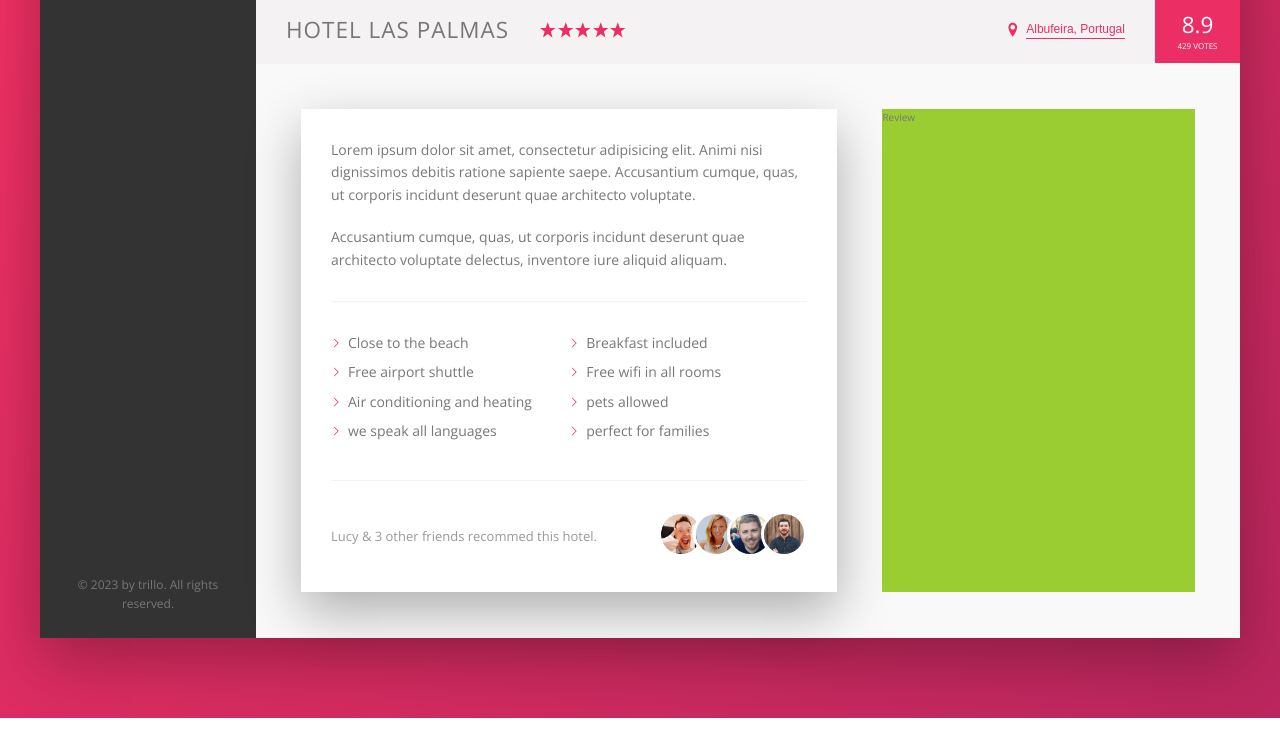
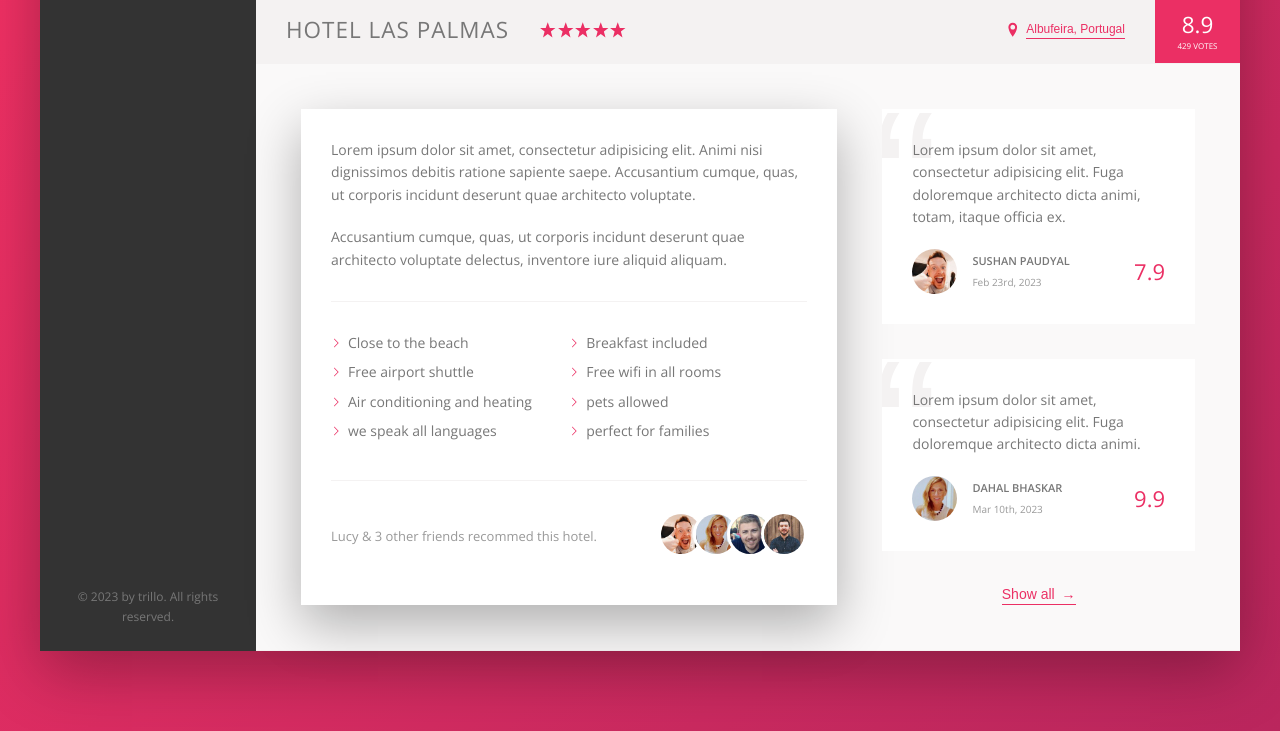
Before and after one commit to developwithsushan/Trillo-Project, a website: page index.html in a window 1280 px wide. Shown: the part 538-1269 px from the top of the page. Drawn offline with nearby package versions, Linux system fonts and the light colour scheme.

Commit message:
018 Bulding the UserReviews Section

```diff
--- a/index.html
+++ b/index.html
@@ -171,7 +171,35 @@
                   </div>
 
                   <div class="user-reviews">
-                      Review
+                      <figure class="review">
+                          <blockquote class="review__text">
+                              Lorem ipsum dolor sit amet, consectetur adipisicing elit. Fuga doloremque architecto dicta animi, totam, itaque officia ex.
+                          </blockquote>
+                          <figcaption class="review__user">
+                              <img src="img/user-1.jpeg" alt="" class="review__photo">
+                              <div class="review__user-box">
+                                  <p class="review__user-name">Sushan Paudyal</p>
+                                  <p class="review__user-date">Feb 23rd, 2023</p>
+                              </div>
+                              <div class="review__user-rating">7.9</div>
+                          </figcaption>
+                      </figure>
+
+                      <figure class="review">
+                          <blockquote class="review__text">
+                              Lorem ipsum dolor sit amet, consectetur adipisicing elit. Fuga doloremque architecto dicta animi.
+                          </blockquote>
+                          <figcaption class="review__user">
+                              <img src="img/user-2.jpeg" alt="" class="review__photo">
+                              <div class="review__user-box">
+                                  <p class="review__user-name">Dahal Bhaskar</p>
+                                  <p class="review__user-date">Mar 10th, 2023</p>
+                              </div>
+                              <div class="review__user-rating">9.9</div>
+                          </figcaption>
+                      </figure>
+
+                      <button class="btn-inline">Show all <span>&rarr;</span></button>
                   </div>
               </div>
 
--- a/sass/_components.scss
+++ b/sass/_components.scss
@@ -265,9 +265,19 @@
   cursor: pointer;
   transition: all .2s;
 
+
+  & span{
+    margin-left: 3px;
+    transition: margin-left .2s;
+  }
   &:hover{
     color: var(--color-dark-grey-1);
+
+    span{
+      margin-left: 8px;
+    }
   }
+
 
   &:focus{
     outline: none;
@@ -357,3 +367,67 @@
     }
   }
 }
+
+
+
+//Ratings Reviews
+.review{
+background-color: #fff;
+  box-sizing: var(--shadow-light);
+  padding: 3rem;
+  margin-bottom: 3.5rem;
+  position: relative;
+  overflow: hidden;
+
+  &__text{
+    margin-bottom: 2rem;
+    z-index: 10;
+    position: relative;
+  }
+
+  &__user{
+    display: flex;
+    align-items: center;
+  }
+
+  &__photo{
+    height: 4.5rem;
+    width: 4.5rem;
+    border-radius: 50%;
+    margin-right: 1.5rem;
+  }
+
+  &__user-box{
+    margin-right: auto;
+  }
+
+  &__user-name{
+    font-size: 1.1rem;
+    font-weight: 600;
+    text-transform: uppercase;
+    margin-bottom: .4rem;
+  }
+
+  &__user-date{
+    font-size: 1rem;
+    color: var(--color-grey-dark-3);
+  }
+
+  &__user-rating{
+    color: var(--color-primary);
+    font-size: 2.2rem;
+    font-weight: 300;
+  }
+
+  &::before{
+    content: "\201c";
+    position: absolute;
+    top: -2.75rem;
+    left: -1rem;
+    line-height: 1;
+    font-size: 20rem;
+    color: var(--color-grey-light-2);
+    font-family: sans-serif;
+    z-index: 1;
+  }
+}
--- a/sass/_layout.scss
+++ b/sass/_layout.scss
@@ -35,6 +35,7 @@
 }
 
 .detail{
+  font-size: 1.4rem;
   display: flex;
   padding: 4.5rem;
   background-color: var(--color-grey-light-1);
@@ -42,7 +43,6 @@
 }
 
 .description{
-  font-size: 1.4rem;
   background-color: #fff;
   box-shadow: var(--shadow-light);
   padding: 3rem;
@@ -51,6 +51,8 @@
 }
 
 .user-reviews{
- background-color: yellowgreen;
   flex: 1;
+  display: flex;
+  flex-direction: column;
+  align-items: center;
 }
```
Also changed, not shown: css/style.css.
